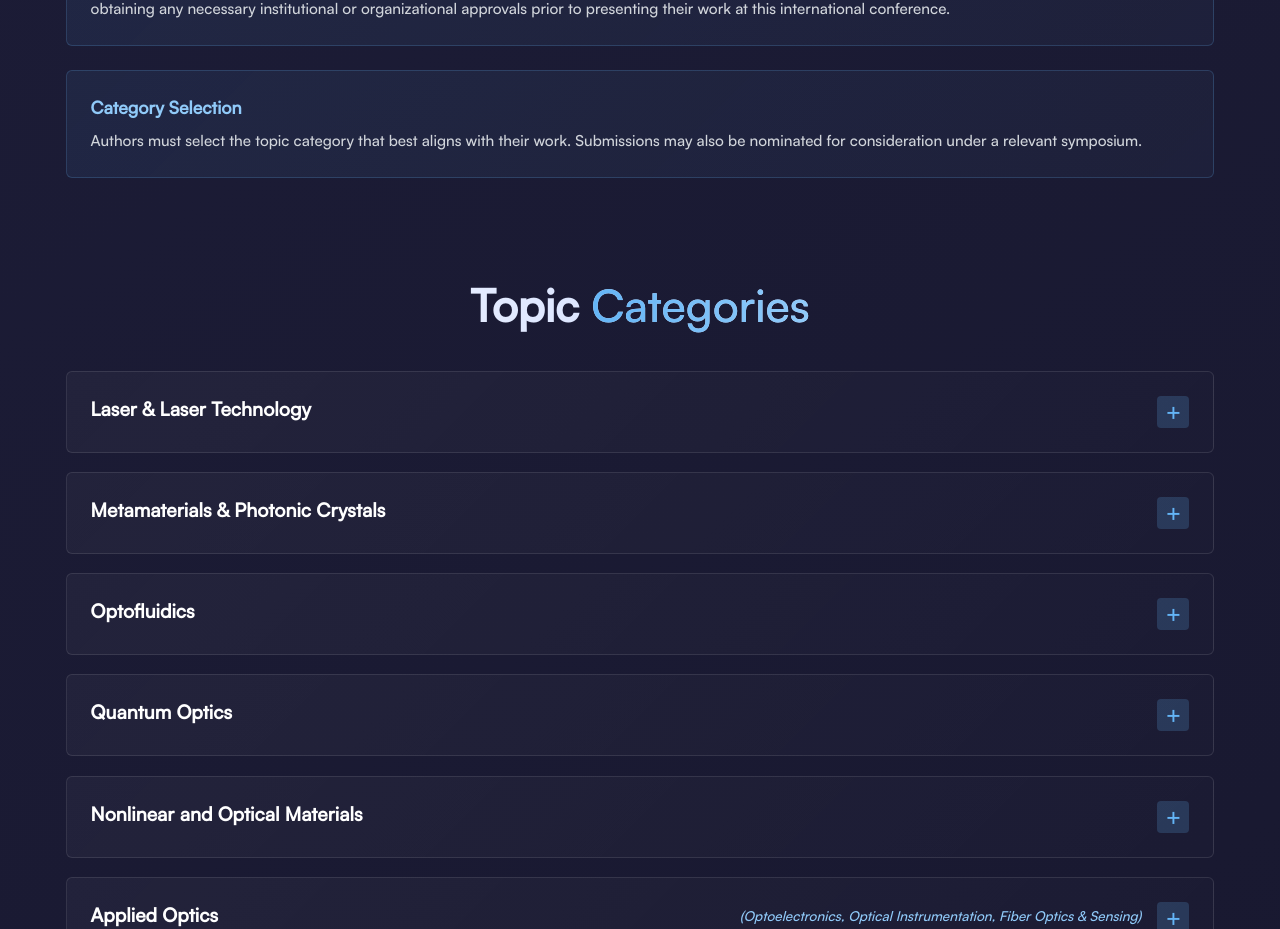
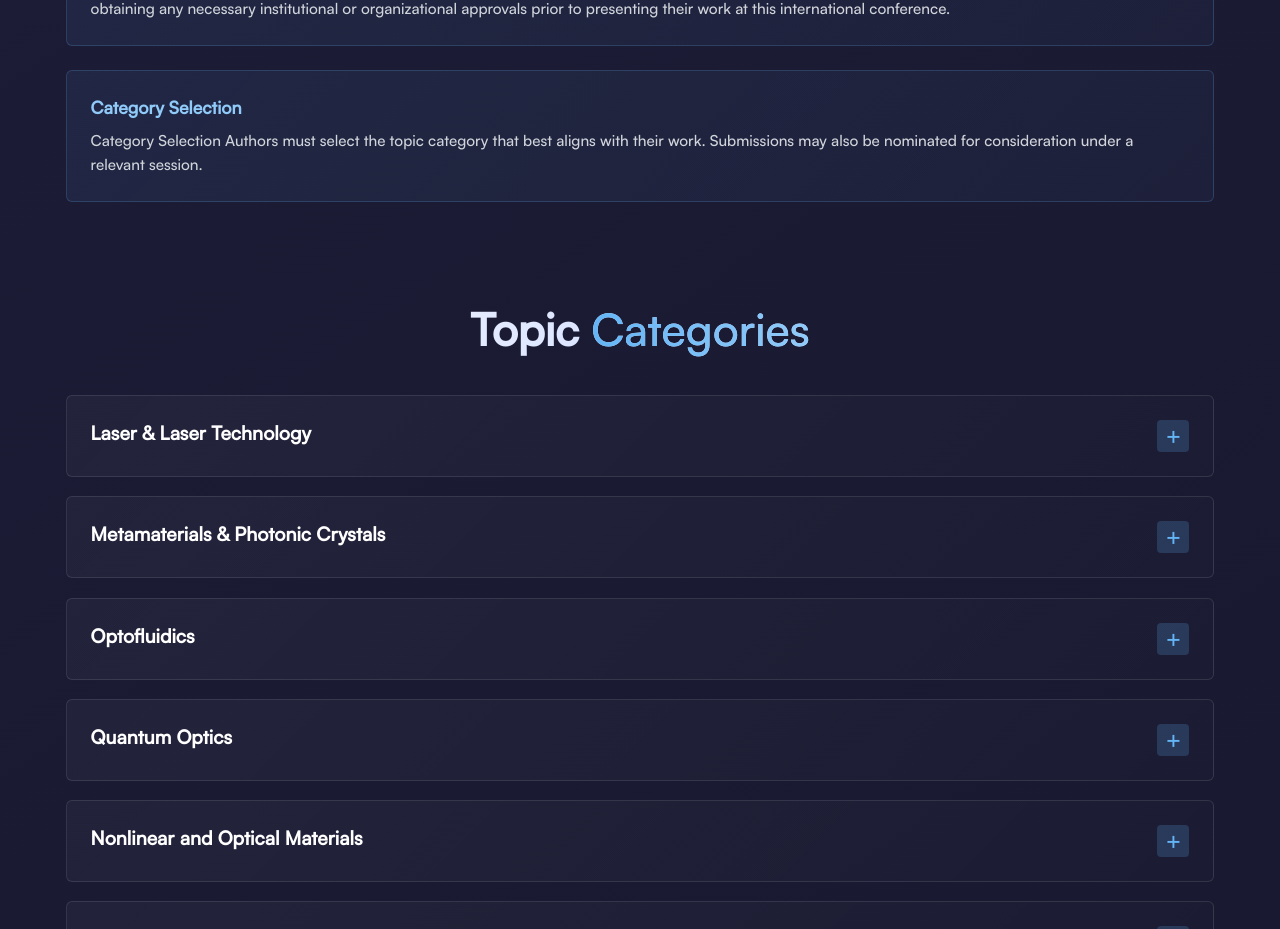
Before and after one commit to AFarHitman7/optix-conference, a React (Vite) app: page /Abstract in a window 1280 px wide. Shown: the part 2260-3189 px from the top of the page. Built offline with nearby package versions, Linux system fonts and the light colour scheme.

Commit message:
Update registration fee for NITC emails and category note

```diff
--- a/src/pages/Abstract.jsx
+++ b/src/pages/Abstract.jsx
@@ -244,9 +244,9 @@ const Abstract = () => {
               <div className={styles.infoContent}>
                 <h4>Category Selection</h4>
                 <p>
-                  Authors must select the topic category that best aligns with
-                  their work. Submissions may also be nominated for
-                  consideration under a relevant symposium.
+                  Category Selection Authors must select the topic category that
+                  best aligns with their work. Submissions may also be
+                  nominated for consideration under a relevant session.
                 </p>
               </div>
             </div>
--- a/src/pages/Register.jsx
+++ b/src/pages/Register.jsx
@@ -17,6 +17,7 @@ export default function Register() {
   const [loading, setLoading] = useState(false);
   const [errors, setErrors] = useState({});
   const [amount, setAmount] = useState(null);
+  const [email, setEmail] = useState("");
   const [showSuccess, setShowSuccess] = useState(false);
   const [showErrorModal, setShowErrorModal] = useState(false);
 
@@ -85,9 +86,18 @@ export default function Register() {
     return null;
   };
 
+  const isNitcEmail = email.trim().toLowerCase().endsWith("@nitc.ac.in");
+
   useEffect(() => {
-    setAmount(deriveAmount(designation, isOpticaMember));
-  }, [designation, isOpticaMember]);
+    const baseAmount = deriveAmount(designation, isOpticaMember);
+
+    if (!baseAmount) {
+      setAmount(null);
+      return;
+    }
+
+    setAmount(isNitcEmail ? Math.round(baseAmount / 1.18) : baseAmount);
+  }, [designation, isOpticaMember, isNitcEmail]);
 
   /* ---------------- Validation ---------------- */
 
@@ -204,6 +214,7 @@ export default function Register() {
       setIsOpticaMember("");
       setIsPresenting("");
       setAbstractTopic("");
+      setEmail("");
     } catch {
       setShowErrorModal(true);
     }
@@ -284,6 +295,8 @@ export default function Register() {
               className={styles.input}
               type="email"
               name="email"
+              value={email}
+              onChange={(e) => setEmail(e.target.value)}
               placeholder="Email Address"
             />
             {errors.email && (
@@ -469,6 +482,11 @@ export default function Register() {
                 {errors.abstractTopic && (
                   <span className={styles.error}>{errors.abstractTopic}</span>
                 )}
+                <p className={styles.abstractLinkWrapper}>
+                  Category Selection Authors must select the topic category that
+                  best aligns with their work. Submissions may also be
+                  nominated for consideration under a relevant session
+                </p>
               </div>
 
               {abstractTopic && (
```
